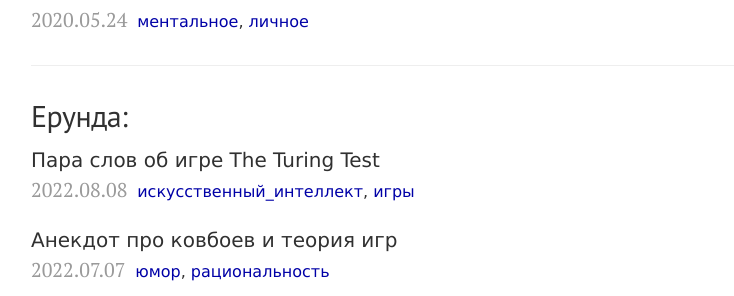
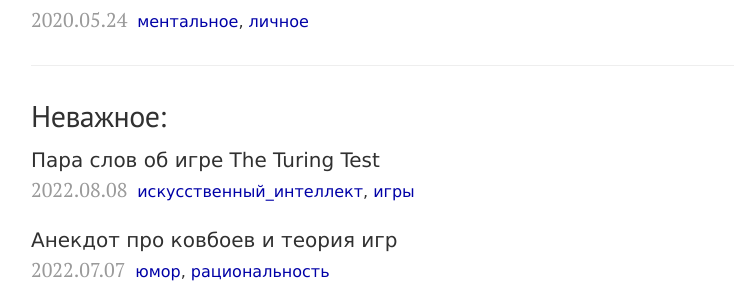
Before and after one commit to KKirdan/kkirdan.github.io, a Jekyll site: the page built from blog/index.html, in a window 1280 px wide and 900 px high, scrolled down 2547 px. Shown: the part 164-460 px from the top of the window, without its empty margins (249-983 px from the left). Built offline with Jekyll 4.4.1, drawn with Linux system fonts in a browser that asks for light colours.

Commit message:
Update index.html

```diff
--- a/blog/index.html
+++ b/blog/index.html
@@ -26,7 +26,7 @@ nav_id: 1
     {% endif %}
   {% endfor %}
   <hr>
-  <h2>Ерунда:</h2>
+  <h2>Неважное:</h2>
   {% for post in site.posts %}
     {% if 1 <= post.importance and post.importance <= 3 %}{% unless post.meta_tags contains "личное" %}
       {% include post-entry.html title=post.title date=post.date tags=post.tags %}
```
